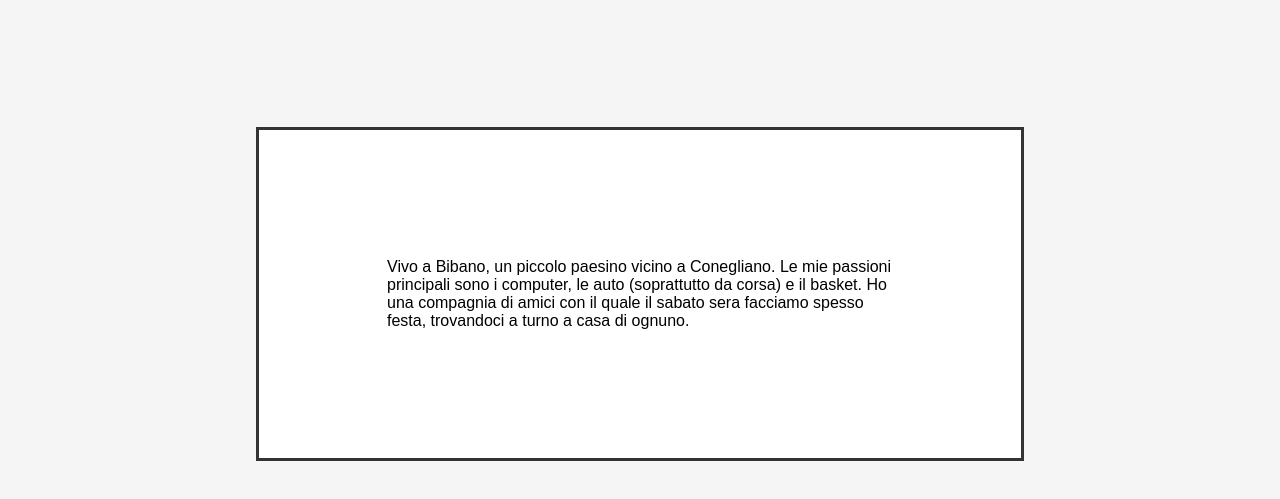
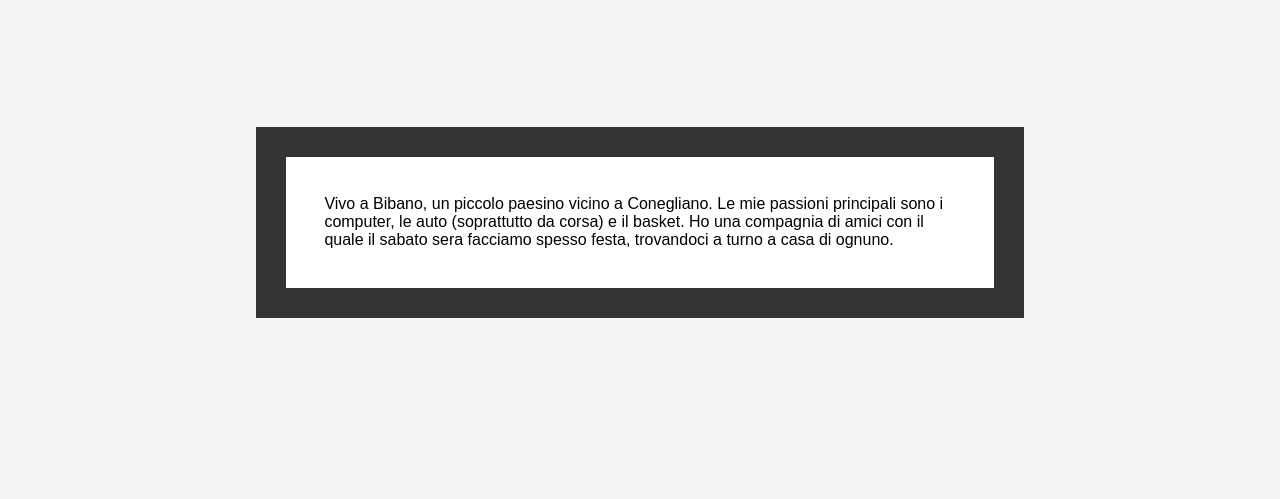
Before and after one commit to edofnj/deluca, a plain HTML site: page index.html in a window 1280 px wide. Shown: the part 101-600 px from the top of the page. Drawn offline with Linux system fonts and the light colour scheme.

Commit message:
Update style.css

```diff
--- a/style.css
+++ b/style.css
@@ -50,6 +50,5 @@ body{
   margin-left: 20%;
   margin-right: 20%;
   background-color: white;
-  padding: 10%;
-  border: #333 solid 3px;
-}
+  padding: 3%;
+  border: #333 solid 30px;
```
